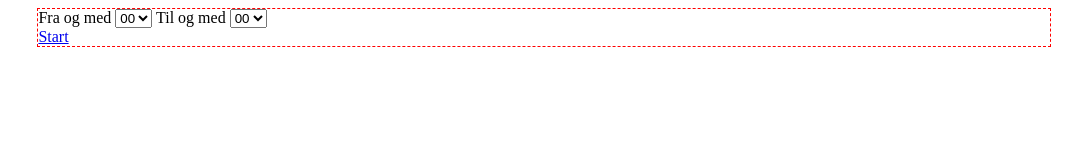
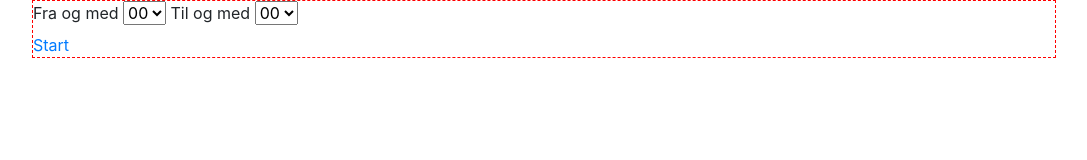
Before and after one commit to kallevikstyle/radio102-spillelister, a website: page index.html in a window 1280 px wide. Shown: the whole page, without its empty margins (96-1183 px from the left). Drawn offline with Linux system fonts and the light colour scheme.

Commit message:
Installing Bootstrap

```diff
--- a/assets/sass/styles.scss
+++ b/assets/sass/styles.scss
@@ -1,5 +1,6 @@
 @import url('https://fonts.googleapis.com/css2?family=Raleway:wght@100;400&display=swap');
 @import url('https://fonts.googleapis.com/css2?family=Ubuntu+Mono:wght@400;700&display=swap');
+@import '../css/bootstrap.min.css';
 @import 'partials/variables';
 @import 'partials/base';
 @import 'partials/modules/time-selector';
```
Also changed, not shown: assets/css/bootstrap.min.css (added), assets/css/styles.css.
